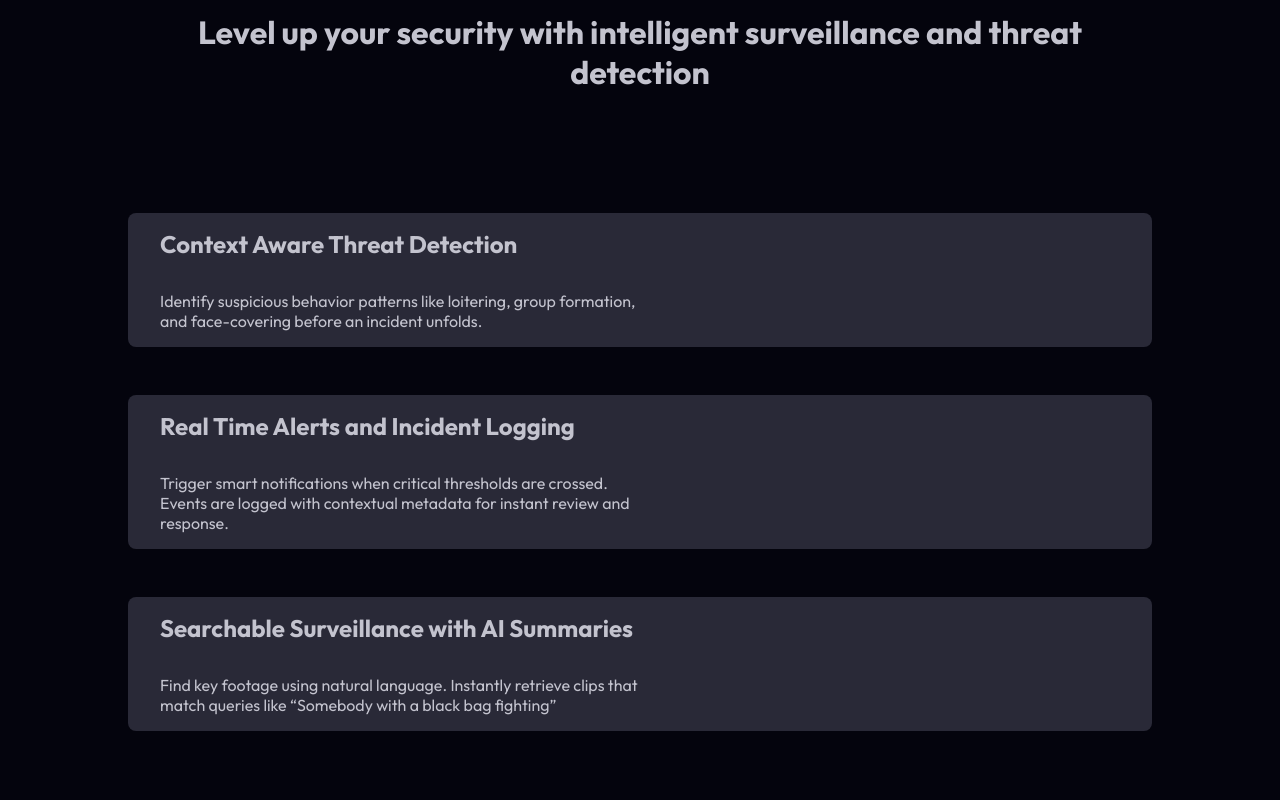
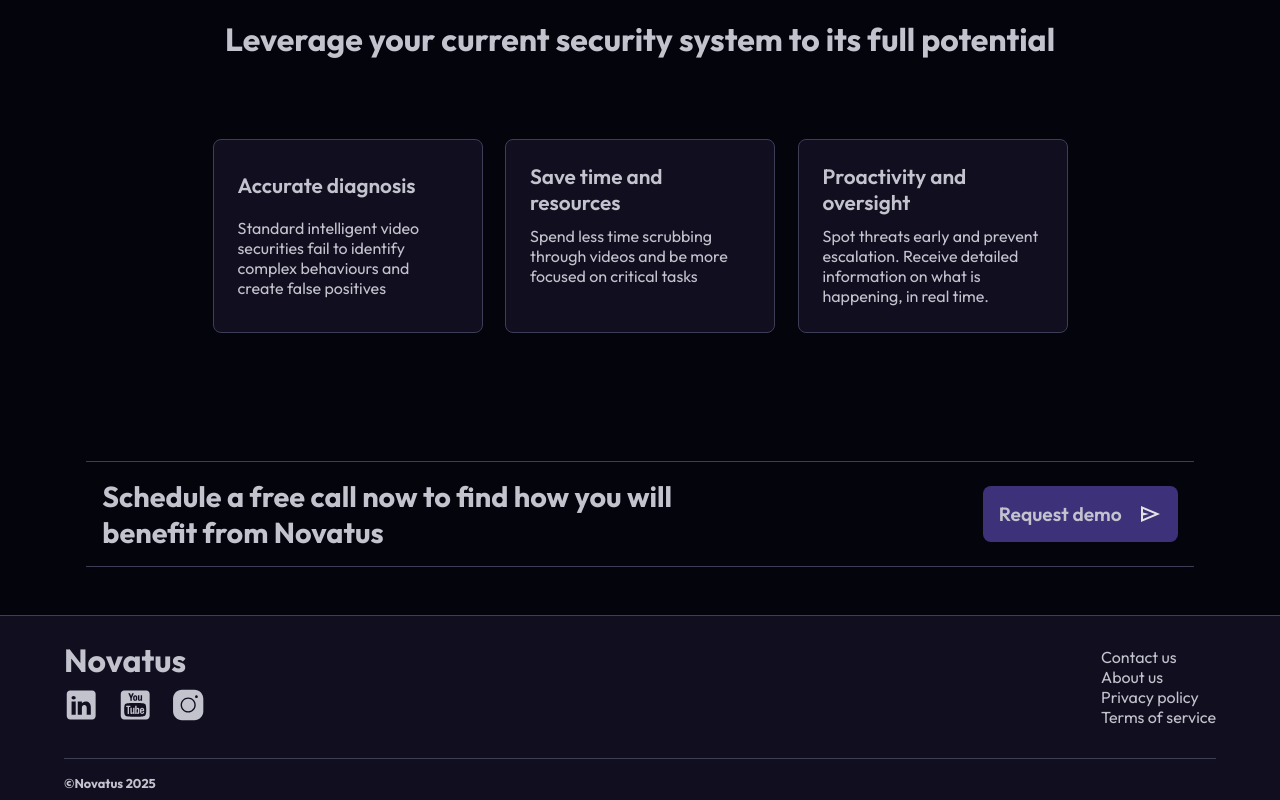
Before and after one commit to helauren42/ai-security-website, a React (Create React App) app in the folder FrontEnd/: page / in a window 1280 px wide. Shown: the part 1520-2320 px from the top of the page. Built offline with nearby package versions, Linux system fonts and the light colour scheme.

Commit message:
renamed capabilities section, changed beenefits cards, minor design tweaks

```diff
--- a/FrontEnd/src/CSS/Benefits.css
+++ b/FrontEnd/src/CSS/Benefits.css
@@ -46,7 +46,8 @@
 }
 
 .cards-container {
-  width: 100%;
+  width: auto;
+  max-width: 100vw;
   display: flex;
   flex-wrap: wrap;
   flex-direction: row;
--- a/FrontEnd/src/CSS/TripCardBlocks.css
+++ b/FrontEnd/src/CSS/Capabilities.css
@@ -1,25 +1,22 @@
 .tc-wrapper {
   height: auto;
-  min-height: 100vh;
-  display: grid;
-  place-items: center;
-  margin: 2rem 0;
-  margin-top: 5rem;
+  width: 100%;
+  display: flex;
+  flex-direction: column;
+  justify-content: space-around;
+  align-items: center;
 }
 
 .trip-card-section {
-  height: auto;
-  min-height: 100vh;
-  width: 80%;
+  max-width: 90%;
   display: flex;
   flex-direction: column;
   justify-content: space-evenly;
   align-items: center;
-  gap: 5rem;
-  margin: 0 3rem;
 }
 
 .trip-card-title {
+  max-width: 10%;
   color: var(--text-white);
   font-size: 2rem;
   text-align: center;
@@ -33,7 +30,6 @@
   justify-content: space-evenly;
   align-items: center;
   flex-direction: column;
-  gap: 3rem;
 }
 
 .classic-trip-card {
--- a/FrontEnd/src/CSS/Footer.css
+++ b/FrontEnd/src/CSS/Footer.css
@@ -1,5 +1,5 @@
 #footer-section {
-  height: 25vh;
+  height: auto;
   border-top: 0.07rem solid var(--blue-shadow);
   background-color: var(--blue-bg);
   display: flex;
@@ -15,7 +15,7 @@
   flex-direction: row;
   justify-content: space-between;
   align-items: center;
-  padding: 0 5%;
+  padding: 1.5rem 5%;
 }
 
 #company-socials {
--- a/FrontEnd/src/CSS/Navbar.css
+++ b/FrontEnd/src/CSS/Navbar.css
@@ -28,7 +28,7 @@
 
 .nav-menu {
   list-style: none;
-  font-size: 1.5rem;
+  font-size: 1.4rem;
   color: var(--text-white);
 }
 
@@ -67,7 +67,7 @@
 
 #navbar-demo {
   padding: 0.7rem 0.7rem;
-  font-size: 1.5rem;
+  font-size: 1.4rem;
 }
 
 @media(max-width: 550px) {
--- a/FrontEnd/src/JS/App.js
+++ b/FrontEnd/src/JS/App.js
@@ -4,7 +4,7 @@
 import { Header } from './Header'
 import { CallToAction } from './CallToAction';
 import { Footer } from './Footer';
-import { Capabilities } from './TripCardBlocks.js'
+import { Capabilities } from './Capabilities.js'
 import { Brief } from './Brief';
 import { Benefits } from './Benefits';
 
--- a/FrontEnd/src/JS/Benefits.js
+++ b/FrontEnd/src/JS/Benefits.js
@@ -9,7 +9,7 @@
         <div className="card">
           <h2>Accurate diagnosis</h2>
           <div className="card-p-cont">
-            <p>Standard intelligent video securities fail to identify complex behaviours and create false positives </p>
+            <p>Standard intelligent video securities fail to identify complex behaviours and create false positives</p>
           </div>
         </div>
         <div className="card">
@@ -24,10 +24,6 @@
             <p>Spot threats early and prevent escalation. Receive detailed information on what is happening, in real time.</p>
           </div>
         </div>
-        {/* <div className="card"> */}
-        {/*   <h2>Simplify Post-Event Analysis</h2> */}
-        {/*   <p>Quickly retrieve the footage you are looking for</p> */}
-        {/* </div> */}
       </div>
     </section >
   )
--- /dev/null
+++ b/FrontEnd/src/JS/Capabilities.js
@@ -0,0 +1,57 @@
+import { useEffect } from 'react'
+import '../CSS/Capabilities.css'
+import blackBagFigthingImg from '../IMAGES/black-bag-fighting.png'
+
+export const Capabilities = ({ screenWidth }) => {
+  useEffect(() => {
+    const cards = document.getElementsByClassName("capabilities")
+    let maxHeight = 0
+    for (let i = 0; i < cards.length; i++) {
+      cards[i].style.height = 'auto'
+      const height = cards[i].clientHeight
+      if (maxHeight < height)
+        maxHeight = height
+    }
+    for (let i = 0; i < cards.length; i++) {
+      cards[i].style.height = `${maxHeight * 1.12}px`
+    }
+  }, [screenWidth])
+  return (
+    <section className='tc-wrapper'>
+      <section className="trip-card-section">
+        {/* <h1 className="trip-card-title">Level up your security with intelligent surveillance and threat detection</h1> */}
+        {/* <div className="cards-cont"> */}
+        {/*   <div className="classic-trip-card"> */}
+        {/*     <div className="tc-text"> */}
+        {/*       <h2>Context Aware Threat Detection</h2> */}
+        {/*       <p>Identify suspicious behavior patterns like loitering, group formation, and face-covering before an incident unfolds. */}
+        {/*       </p> */}
+        {/*     </div> */}
+        {/*     <div className="tc-image"> */}
+        {/*     </div> */}
+        {/*   </div> */}
+        {/*   <div className="classic-trip-card"> */}
+        {/*     <div className="tc-text"> */}
+        {/*       <h2>Real Time Alerts and Incident Logging</h2> */}
+        {/*       <p>Trigger smart notifications when critical thresholds are crossed. Events are logged with contextual metadata for instant review and response. */}
+        {/*       </p> */}
+        {/*     </div> */}
+        {/*     <div className="tc-image"> */}
+        {/*       <img /> */}
+        {/*     </div> */}
+        {/*   </div> */}
+        {/*   <div className="classic-trip-card"> */}
+        {/*     <div className="tc-text"> */}
+        {/*       <h2>Searchable Surveillance with AI Summaries</h2> */}
+        {/*       <p>Find key footage using natural language. Instantly retrieve clips that match queries like “Somebody with a black bag fighting” */}
+        {/*       </p> */}
+        {/*     </div> */}
+        {/*     <div className="tc-image"> */}
+        {/*       <img /> */}
+        {/*     </div> */}
+        {/*   </div> */}
+        {/* </div> */}
+      </section >
+    </section>
+  )
+}
--- a/FrontEnd/src/JS/TripCardBlocks.js
+++ /dev/null
@@ -1,57 +0,0 @@
-import { useEffect } from 'react'
-import '../CSS/TripCardBlocks.css'
-import blackBagFigthingImg from '../IMAGES/black-bag-fighting.png'
-
-export const Capabilities = ({ screenWidth }) => {
-  useEffect(() => {
-    const cards = document.getElementsByClassName("capabilities")
-    let maxHeight = 0
-    for (let i = 0; i < cards.length; i++) {
-      cards[i].style.height = 'auto'
-      const height = cards[i].clientHeight
-      if (maxHeight < height)
-        maxHeight = height
-    }
-    for (let i = 0; i < cards.length; i++) {
-      cards[i].style.height = `${maxHeight * 1.12}px`
-    }
-  }, [screenWidth])
-  return (
-    <section className='page-section tc-wrapper'>
-      <section className="trip-card-section">
-        <h1 className="trip-card-title">Level up your security with intelligent surveillance and threat detection</h1>
-        <div className="cards-cont">
-          <div className="classic-trip-card">
-            <div className="tc-text">
-              <h2>Context Aware Threat Detection</h2>
-              <p>Identify suspicious behavior patterns like loitering, group formation, and face-covering before an incident unfolds.
-              </p>
-            </div>
-            <div className="tc-image">
-            </div>
-          </div>
-          <div className="classic-trip-card">
-            <div className="tc-text">
-              <h2>Real Time Alerts and Incident Logging</h2>
-              <p>Trigger smart notifications when critical thresholds are crossed. Events are logged with contextual metadata for instant review and response.
-              </p>
-            </div>
-            <div className="tc-image">
-              <img />
-            </div>
-          </div>
-          <div className="classic-trip-card">
-            <div className="tc-text">
-              <h2>Searchable Surveillance with AI Summaries</h2>
-              <p>Find key footage using natural language. Instantly retrieve clips that match queries like “Somebody with a black bag fighting”
-              </p>
-            </div>
-            <div className="tc-image">
-              <img />
-            </div>
-          </div>
-        </div>
-      </section >
-    </section>
-  )
-}
```
